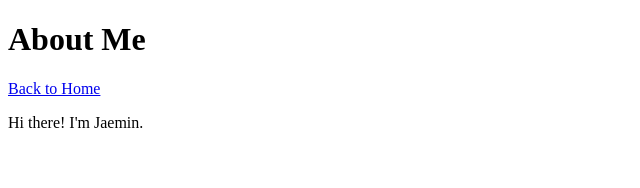
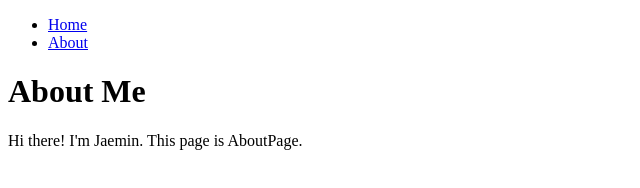
Before and after one commit to jaem1n207/tutorial-gatsby, a Gatsby site: page /about in a window 1280 px wide. Shown: the whole page, without its empty margins (0-640 px from the left). Built offline with nearby package versions, Linux system fonts and the light colour scheme; Gatsby itself is replaced by a stand-in of ours.

Commit message:
재사용 가능한 레이아웃 컴포넌트 제작

```diff
--- /dev/null
+++ b/src/components/layout.js
@@ -0,0 +1,27 @@
+import { Link } from 'gatsby';
+import React from 'react';
+
+const Layout = ({ pageTitle, children }) => {
+  return (
+    <div>
+      <title>{pageTitle}</title>
+
+      <nav>
+        <ul>
+          <li>
+            <Link to="/">Home</Link>
+          </li>
+          <li>
+            <Link to="/about">About</Link>
+          </li>
+        </ul>
+      </nav>
+      <main>
+        <h1>{pageTitle}</h1>
+        {children}
+      </main>
+    </div>
+  );
+};
+
+export default Layout;
--- a/src/pages/about.js
+++ b/src/pages/about.js
@@ -1,14 +1,11 @@
 import React from 'react';
-import { Link } from 'gatsby';
+import Layout from '../components/layout';
 
 const AboutPage = () => {
   return (
-    <main>
-      <title>About Me</title>
-      <h1>About Me</h1>
-      <Link to="/">Back to Home</Link>
-      <p>Hi there! I'm Jaemin.</p>
-    </main>
+    <Layout pageTitle="About Me">
+      <p>Hi there! I'm Jaemin. This page is AboutPage.</p>
+    </Layout>
   );
 };
 
```
Also changed, not shown: src/pages/index.js (+4 -7 lines).
